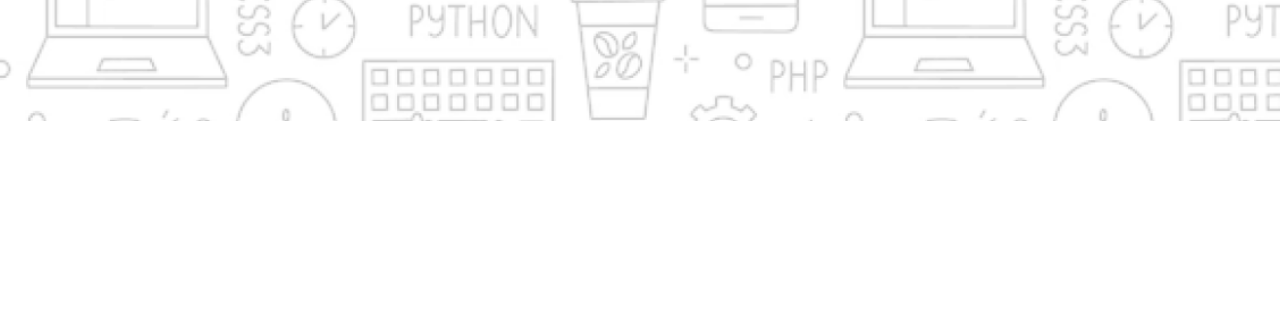
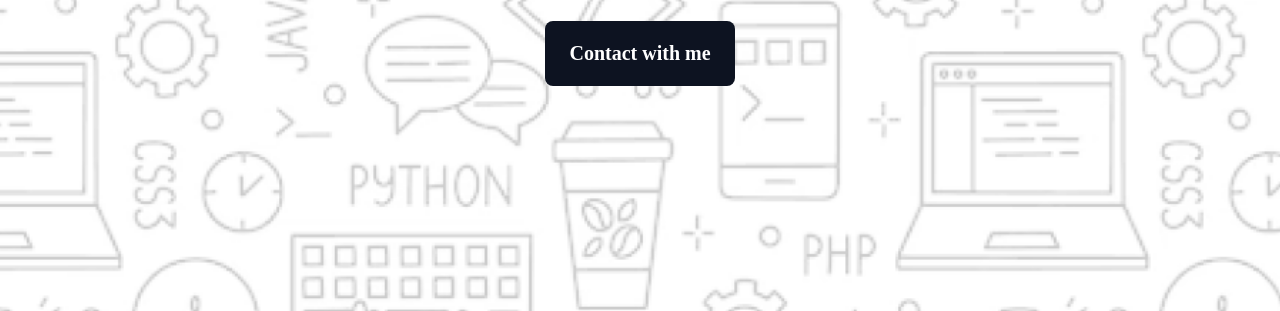
Before and after one commit to SanjanaAyshi/assignment1, a plain HTML site: page index.html in a window 1280 px wide. Shown: the part 619-930 px from the top of the page. Before the commit the page ends 800 px from the top, so only its background shows below. Drawn offline with Linux system fonts and the light colour scheme; a web font is replaced by a local one.

Commit message:
hero section alignment and btn fix

```diff
--- a/index.html
+++ b/index.html
@@ -14,8 +14,8 @@
             <img src="assets/Group.png" alt="">
             <h1 class="title">"In the near future, I hope to become a Developer."</h1>
             <p class="subtitle">In the near future, I hope to become a Developer. I am actively working on enhancing my coding skills and gaining relevant experience.Achieving this goal will allow me to contribute more effectively to my team's projects.</p>
-            <div class="btn">
-            <button>Contact with me</button>
+            <div class="btnContainer">
+            <button class="btn">Contact with me</button>
             </div>
         </div>
        </section>
--- a/style.css
+++ b/style.css
@@ -1,12 +1,26 @@
-@import url('https://fonts.googleapis.com/css2?family=Azeret+Mono:ital,wght@0,100..900;1,100..900&display=swap');
-*{
+@import url("https://fonts.googleapis.com/css2?family=Azeret+Mono:ital,wght@0,100..900;1,100..900&display=swap");
+* {
   margin: 0;
   padding: 0;
   font-family: "Azeret Mono", monospace;
 }
+.btn {
+  margin-top: 24px;
+  color: rgb(255, 255, 255);
+  font-family: Azeret Mono;
+  font-size: 20px;
+  font-weight: 600;
+  line-height: 23px;
+  letter-spacing: 0%;
+  text-align: center;
+  padding: 21px 24px 21px 24px;
+  border: none;
+  border-radius: 8px;
+  background: rgb(13, 19, 33);
+}
 .heroSection {
-    height: 740px;
-    background-image: url('Hero-bg.png');
+  height: 930px;
+  background-image: url("Hero-bg.png");
   background-size: cover;
   background-position: center;
   display: flex;
```
Lines whose indentation alone changed are shown as unchanged.
